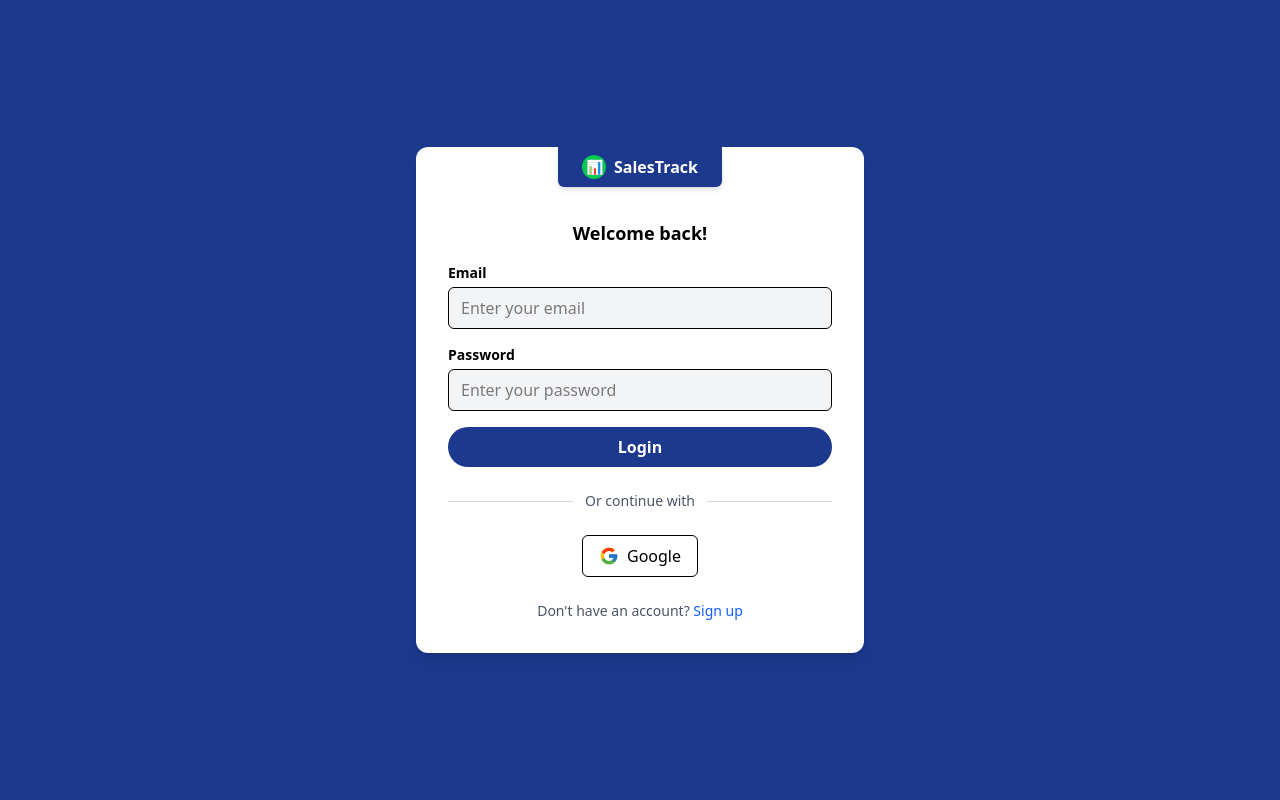
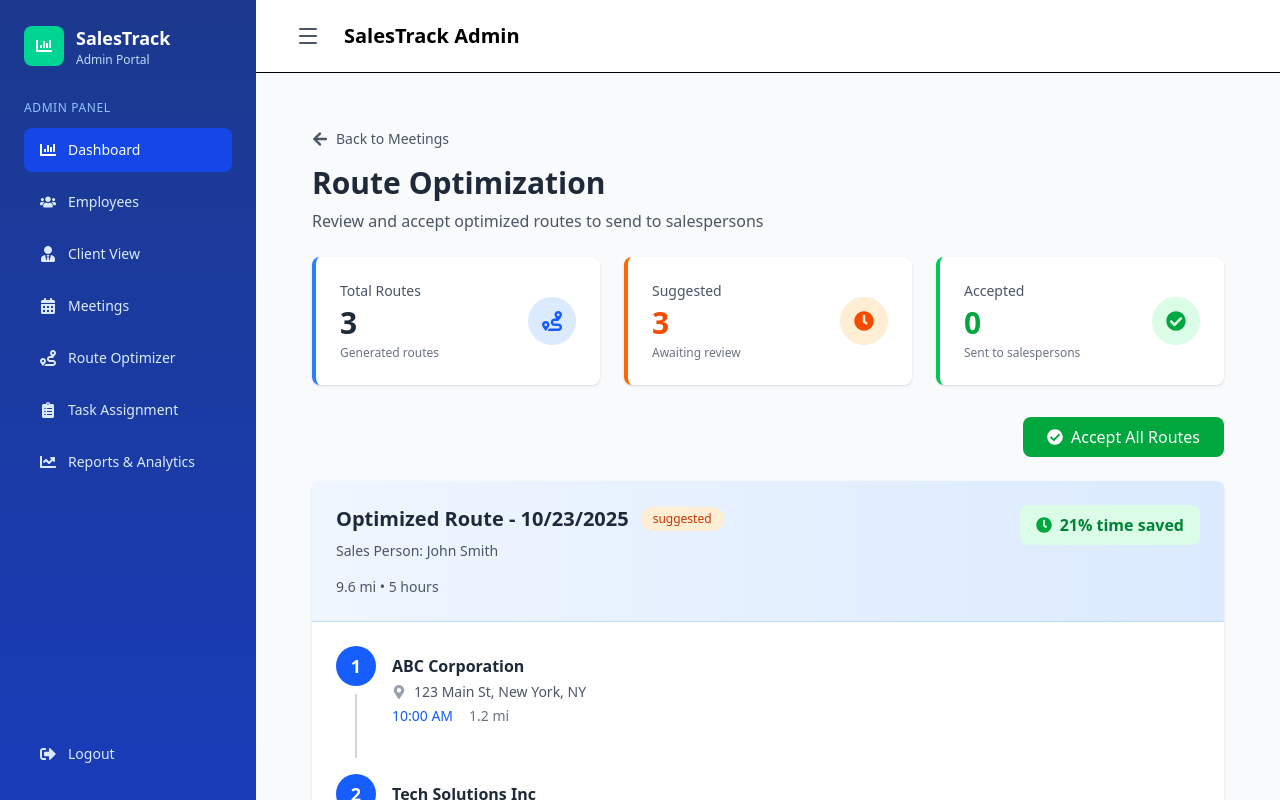
Before and after one commit to codexLante/KPM-salesTrack-Frontend, a React (Vite) app in the folder KPM SalesTrack/: page /admin/route-optimizer in a window 1280 px wide. Before the commit this address led to /. Built offline with nearby package versions, Linux system fonts and the light colour scheme; sample sign-in values are in the browser's storage.

Commit message:
Adding Route Optimizer page

```diff
--- /dev/null
+++ b/KPM SalesTrack/src/ADMIN/pages/RouteOptimizer.jsx
@@ -0,0 +1,137 @@
+import { useState } from 'react';
+import { useNavigate} from 'react-router-dom';
+import { FaArrowLeft, FaCheckCircle } from 'react-icons/fa';
+import { RouteStats } from '../components/RoutesStats';
+import { RouteCard } from '../components/RouteCard';
+
+const RouteOptimizer = () => {
+  const navigate = useNavigate();
+
+
+
+  const [routes, setRoutes] = useState([
+    {
+      id: 1,
+      date: '2025-10-23',
+      salesPerson: 'John Smith',
+      status: 'suggested',
+      timeSaved: '21%',
+      distance: '9.6 mi',
+      duration: '5 hours',
+      meetings: [
+        { id: 1, company: 'ABC Corporation', address: '123 Main St, New York, NY', time: '10:00 AM', duration: '1.2 mi' },
+        { id: 2, company: 'Tech Solutions Inc', address: '456 Broadway, New York, NY', time: '2:00 PM', duration: '3.8 mi' },
+        { id: 3, company: 'Global Ventures', address: '789 5th Ave, New York, NY', time: '4:30 PM', duration: '4.6 mi' }
+      ]
+    },
+    {
+      id: 2,
+      date: '2025-10-24',
+      salesPerson: 'Sarah Johnson',
+      status: 'suggested',
+      timeSaved: '18%',
+      distance: '12.4 mi',
+      duration: '6 hours',
+      meetings: [
+        { id: 4, company: 'Innovate Corp', address: '321 Park Ave, New York, NY', time: '11:00 AM', duration: '2.1 mi' },
+        { id: 5, company: 'Future Tech LLC', address: '654 Madison Ave, New York, NY', time: '1:30 PM', duration: '5.3 mi' }
+      ]
+    },
+    {
+      id: 3,
+      date: '2025-10-25',
+      salesPerson: 'Mike Davis',
+      status: 'suggested',
+      timeSaved: '15%',
+      distance: '8.2 mi',
+      duration: '4 hours',
+      meetings: [
+        { id: 6, company: 'Digital Dynamics', address: '987 Lexington Ave, New York, NY', time: '9:00 AM', duration: '1.8 mi' },
+        { id: 7, company: 'Enterprise Solutions', address: '147 Wall St, New York, NY', time: '3:00 PM', duration: '6.4 mi' }
+      ]
+    }
+  ]);
+
+  const suggestedCount = routes.filter(r => r.status === 'suggested').length;
+  const acceptedCount = routes.filter(r => r.status === 'accepted').length;
+
+  const handleAcceptRoute = (routeId) => {
+    setRoutes(routes.map(route =>
+      route.id === routeId ? { ...route, status: 'accepted' } : route
+    ));
+  };
+
+  const handleRejectRoute = (routeId) => {
+    setRoutes(routes.map(route =>
+      route.id === routeId ? { ...route, status: 'rejected' } : route
+    ));
+  };
+
+  const handleReoptimize = (routeId) => {
+    // Call API to re-optimize
+    alert('Re-optimizing route...');
+  };
+
+  const handleBackToMeetings = () => {
+    navigate('/admin/meetings');
+  };
+
+  const handleAcceptAll = () => {
+    setRoutes(routes.map(route => ({ ...route, status: 'accepted' })));
+  };
+
+  return (
+    <div className="min-h-screen bg-gray-50 p-6">
+      <div className="max-w-7xl mx-auto">
+        {/* Header */}
+        <div className="mb-6">
+          <button
+            onClick={handleBackToMeetings}
+            className="flex items-center gap-2 text-gray-600 hover:text-gray-800 mb-4 transition-colors"
+          >
+            <FaArrowLeft />
+            <span className="text-sm">Back to Meetings</span>
+          </button>
+
+          <h1 className="text-3xl font-bold text-gray-800 mb-2">Route Optimization</h1>
+          <p className="text-gray-600">Review and accept optimized routes to send to salespersons</p>
+        </div>
+
+        {/* Stats */}
+        <RouteStats
+          totalRoutes={routes.length}
+          suggestedCount={suggestedCount}
+          acceptedCount={acceptedCount}
+        />
+
+        {/* Accept All Button */}
+        {suggestedCount > 0 && (
+          <div className="mb-6 flex justify-end">
+            <button
+              onClick={handleAcceptAll}
+              className="px-6 py-2 text-white bg-green-600 rounded-lg hover:bg-green-700 transition-colors flex items-center gap-2"
+            >
+              <FaCheckCircle />
+              Accept All Routes
+            </button>
+          </div>
+        )}
+
+        {/* Routes List */}
+        <div className="space-y-6">
+          {routes.map((route) => (
+            <RouteCard
+              key={route.id}
+              route={route}
+              onAccept={handleAcceptRoute}
+              onReject={handleRejectRoute}
+              onReoptimize={handleReoptimize}
+            />
+          ))}
+        </div>
+      </div>
+    </div>
+  );
+};
+
+export default RouteOptimizer;
--- a/KPM SalesTrack/src/App.jsx
+++ b/KPM SalesTrack/src/App.jsx
@@ -13,6 +13,7 @@
 import TaskAssignment from "./ADMIN/pages/TaskAssignment";
 import ReportsAnalytics from "./ADMIN/pages/ReportsAnalytics";
 import Meetings from "./ADMIN/pages/Meetings";
+import RouteOptimizer from "./ADMIN/pages/RouteOptimizer";
 
 // Sales imports
 import SalesLayout from "./SALES/index";
@@ -41,6 +42,7 @@
             <Route path="employees" element={<EmployeeManagement />} />
             <Route path="clients/*" element={<ClientManagement />} />
             <Route path="meetings" element={<Meetings />} />
+            <Route path="route-optimizer" element={<RouteOptimizer />} />
             <Route path="tasks/*" element={<TaskAssignment />} />
             <Route path="reports" element={<ReportsAnalytics />} />
           </Route>
```
